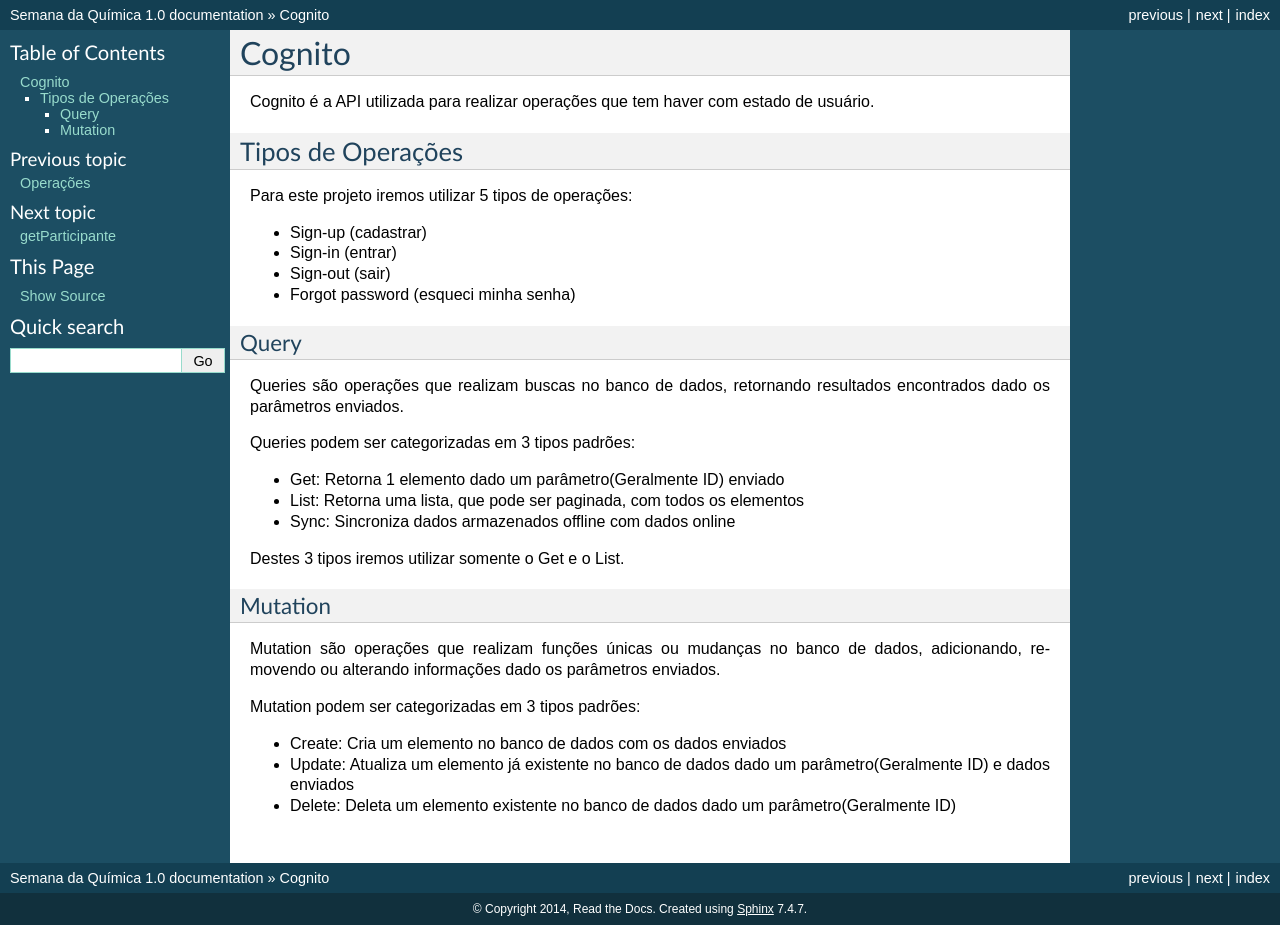
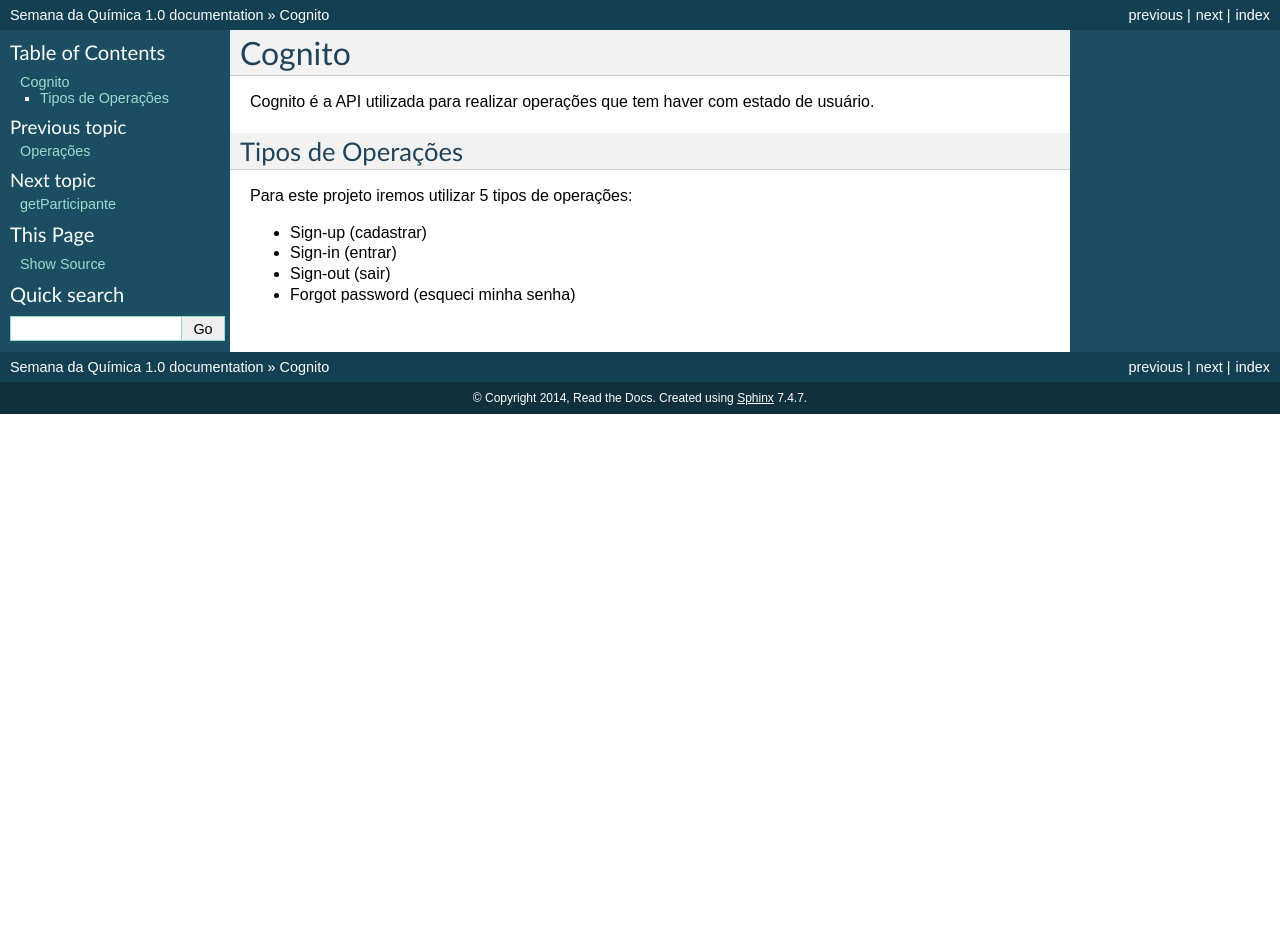
Before and after one commit to Senatauro/OnTheTable, a Sphinx documentation site: the page built from docs/6_cognito.rst, in a window 1280 px wide. Built offline with Sphinx 7.4.7, drawn with Linux system fonts in a browser that asks for light colours; after the commit the page ends 900 px from its top, so only the background shows below that.

Commit message:
Mudanças

```diff
--- a/docs/2_instalacao.rst
+++ b/docs/2_instalacao.rst
@@ -7,3 +7,6 @@ Para utilizar as funções que essa documentação aborda é necessária a insta
 Instalar o pacote na pasta do projeto::
 
     $ npm install aws-amplify
+
+
+E baixar o arquivo src do backend para ser utilizado com o projeto em React do front
--- a/docs/4_appsync.rst
+++ b/docs/4_appsync.rst
@@ -26,7 +26,7 @@ Queries podem ser categorizadas em 3 tipos padrões:
 - List: Retorna uma lista, que pode ser paginada, com todos os elementos
 - Sync: Sincroniza dados armazenados offline com dados online
 
-Destes 3 tipos iremos utilizar somente o Get e o List.
+Iremos utilizar todos os 3 tipos de dados.
 
 .. _Mutation:
 
--- a/docs/6_cognito.rst
+++ b/docs/6_cognito.rst
@@ -12,34 +12,3 @@ Para este projeto iremos utilizar 5 tipos de operações:
 - Sign-in (entrar)
 - Sign-out (sair)
 - Forgot password (esqueci minha senha)
-
-
-.. _Query:
-
-***********************
-Query
-***********************
-
-Queries são operações que realizam buscas no banco de dados, retornando resultados encontrados dado os parâmetros enviados.
-
-Queries podem ser categorizadas em 3 tipos padrões:
-
-- Get: Retorna 1 elemento dado um parâmetro(Geralmente ID) enviado
-- List: Retorna uma lista, que pode ser paginada, com todos os elementos
-- Sync: Sincroniza dados armazenados offline com dados online
-
-Destes 3 tipos iremos utilizar somente o Get e o List.
-
-.. _Mutation:
-
-***********************
-Mutation
-***********************
-
-Mutation são operações que realizam funções únicas ou mudanças no banco de dados, adicionando, removendo ou alterando informações dado os parâmetros enviados.
-
-Mutation podem ser categorizadas em 3 tipos padrões:
-
-- Create: Cria um elemento no banco de dados com os dados enviados
-- Update: Atualiza um elemento já existente no banco de dados dado um parâmetro(Geralmente ID) e dados enviados
-- Delete: Deleta um elemento existente no banco de dados dado um parâmetro(Geralmente ID)
--- a/docs/index.rst
+++ b/docs/index.rst
@@ -1,7 +1,4 @@
-.. Read the Docs Template documentation master file, created by
-   sphinx-quickstart on Tue Aug 26 14:19:49 2014.
-   You can adapt this file completely to your liking, but it should at least
-   contain the root `toctree` directive.
+.. Documentação .rst para o ReadTheDocs, escrito por Carlos Gabriel Silva Stedile para o projeto On The Table. 2021
 
 =========================
 Documentação da API
--- a/docs/readme.rst
+++ /dev/null
@@ -1 +0,0 @@
-.. include:: ../README.rst
```
Also changed, not shown: docs/readme.md (added, +3 -0 lines).
